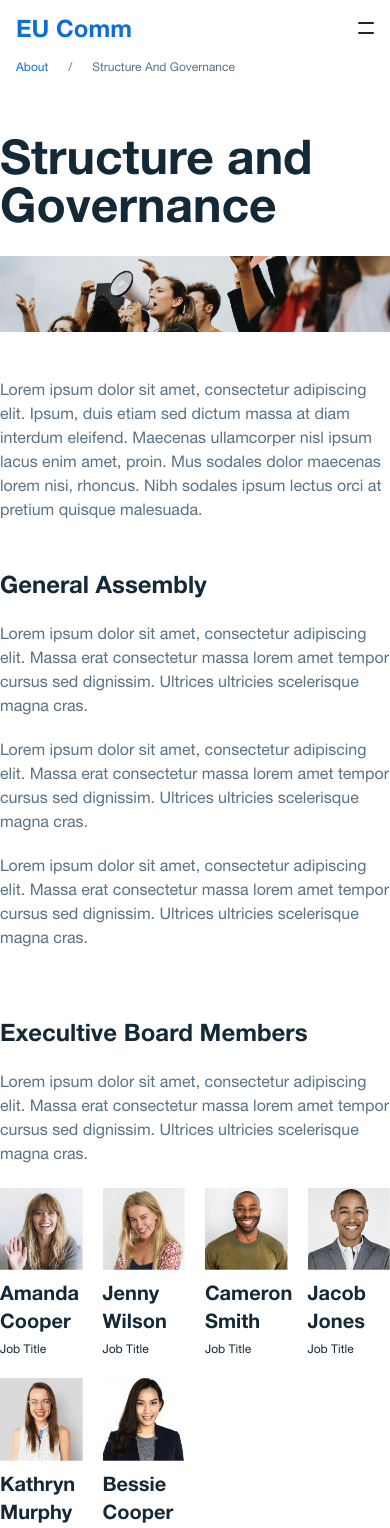
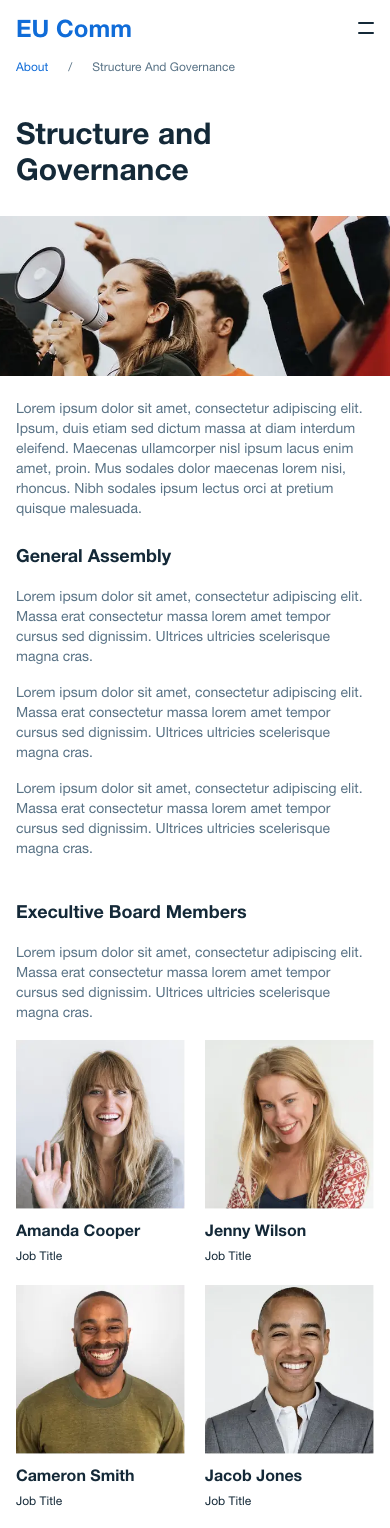
Before and after one commit to arpitgupta1214/eucomm, a Next.js app: page /about/structure-and-governance in a window 390 px wide. Shown: the top 1528 px of the page. Built offline with nearby package versions, Linux system fonts and the light colour scheme; what calendar-dates would draw is missing.

Commit message:
structure and governance

```diff
--- a/components/Newsletter/Newsletter.jsx
+++ b/components/Newsletter/Newsletter.jsx
@@ -8,7 +8,7 @@ const Newsletter = () => {
         <div className="mb-2 md:mb-5 font-bold text-lg md:text-2xl">
           Sign Up to Our Newsletter
         </div>
-        <div className="mb-3 md:mb-6 text-sm md:text-base text-skin-light">
+        <div className="mb-3 md:mb-6 w-3/4 md:w-auto text-sm md:text-base text-skin-light">
           Lorem ipsum dolor sit amet, consectetur adipiscing elit, sed.
         </div>
         <div className="flex w-full max-w-xl">
--- a/pages/about/structure-and-governance.jsx
+++ b/pages/about/structure-and-governance.jsx
@@ -1,44 +1,52 @@
 import Layout from "components/Layouts";
 import Newsletter from "components/Newsletter";
 import Image from "next/image";
+import { useSelector } from "react-redux";
 const Structure = (props) => {
+  const isMobile = useSelector((state) => state.ui.isMobile);
   return (
-    <div className="w-full mt-16 flex flex-col items-center">
+    <div className="w-full mt-11 md:mt-16 flex flex-col items-center">
       {/* head */}
-      <div className="mb-5 text-5xl font-bold">{props.pageHead}</div>
+      <div className="mb-6 content-md text-3xl md:text-5xl font-bold md:text-center">
+        {props.pageHead}
+      </div>
 
       {/* headimg */}
-      <div className="w-full mb-12">
+      <div className="w-full h-40 md:h-72 mb-6 md:mb-12 relative">
         <Image
           src={props.headImg.src}
           alt=""
-          width={props.headImg.width}
-          height={props.headImg.height}
-          layout="responsive"
+          layout="fill"
           priority={true}
+          objectFit="cover"
+          objectPosition="center"
         />
       </div>
 
-      <div className="w-full max-w-4xl">
+      <div className="px-4 md:px-0 w-full max-w-4xl">
         {/* subhead */}
-        <div className="mb-12 text-skin-light">{props.subhead}</div>
+        <div className="mb-6 md:mb-12 text-sm md:text-base text-skin-light">
+          {props.subhead}
+        </div>
 
         {/* groups */}
         <div className="mb-16">
           {props.groups.map((group) => (
-            <div key={`group-${group.name}`} className="mb-12">
-              <div className="mb-5 text-2xl font-bold">{group.name}</div>
+            <div key={`group-${group.name}`} className="mb-6 md:mb-12">
+              <div className="mb-4 md:mb-5 text-lg md:text-2xl font-bold">
+                {group.name}
+              </div>
 
               {group.description.split("\n").map((description, idx) => (
                 <div
                   key={`description-${idx}`}
-                  className="mb-5 text-skin-light"
+                  className="mb-4 md:mb-5 text-sm md:text-base text-skin-light"
                 >
                   {description}
                 </div>
               ))}
 
-              <div className="grid grid-cols-4 gap-5">
+              <div className="grid grid-cols-2 md:grid-cols-4 gap-5">
                 {group?.members?.map((member) => (
                   <div key={`${group.name}-${member.name}`} className="w-full">
                     {/* img */}
@@ -51,7 +59,9 @@ const Structure = (props) => {
                         layout="responsive"
                       />
                     </div>
-                    <div className="mb-1 font-bold text-xl">{member.name}</div>
+                    <div className="mb-1 font-bold md:text-xl">
+                      {member.name}
+                    </div>
                     <div className="text-xs">{member.jobTitle}</div>
                   </div>
                 ))}
@@ -61,7 +71,7 @@ const Structure = (props) => {
         </div>
       </div>
 
-      <div className="content-sm mb-32">
+      <div className={`${!isMobile ? "content-sm" : ""} mb-3 md:mb-32`}>
         <Newsletter />
       </div>
     </div>
```
